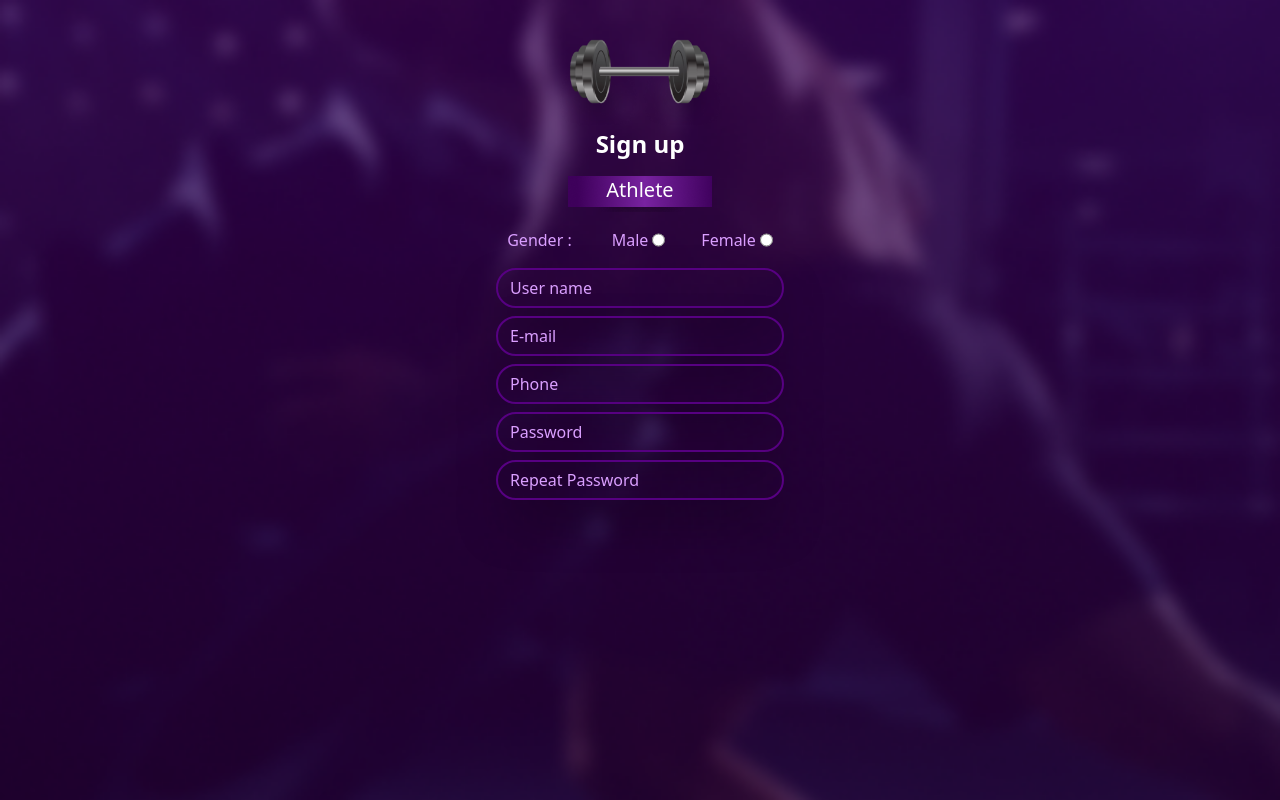
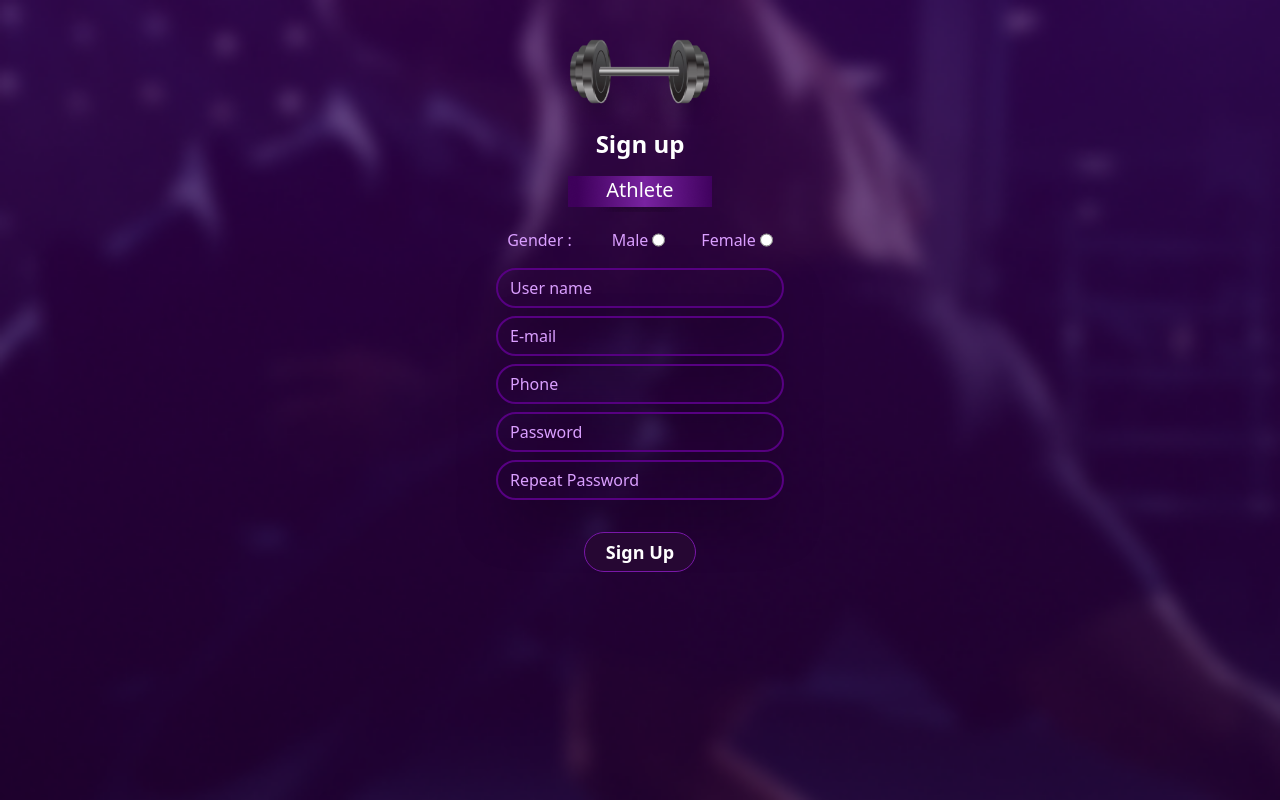
Before and after one commit to raha-mtlbi/Fitness, a React (Vite) app: page /athleteSignup in a window 1280 px wide. Built offline with nearby package versions, Linux system fonts and the light colour scheme.

Commit message:
login and signup button

```diff
--- a/src/pages/AthleteSignup.jsx
+++ b/src/pages/AthleteSignup.jsx
@@ -48,6 +48,10 @@ export default function AthleteSignup() {
         <Input placeholder={"Password"} />
         <Input placeholder={"Repeat Password"} />
       </div>
+
+      <button className="text-white text-lg font-bold bg-[#260733] border border-[#7917A8] rounded-full w-28 h-10 m-4">
+        Sign Up
+      </button>
     </div>
   );
 }
--- a/src/pages/CoachSignup.jsx
+++ b/src/pages/CoachSignup.jsx
@@ -48,6 +48,10 @@ export default function CoachSignup() {
         <Input placeholder={"Password"} />
         <Input placeholder={"Repeat Password"} />
       </div>
+
+      <button className="text-white text-lg font-bold bg-[#260733] border border-[#7917A8] rounded-full w-28 h-10 m-4">
+        Sign Up
+      </button>
     </div>
   );
 }
--- a/src/pages/Login.jsx
+++ b/src/pages/Login.jsx
@@ -13,12 +13,18 @@ export default function Login() {
       <div className="flex flex-col gap-4">
         <Input placeholder={"E-mail / User name"} />
         <Input placeholder={"Password"} />
+
+        <div className="flex flex-row gap-12">
           <Link
             to="/recoveryPassword"
             className="text-[#DA9FFF] text-base text-left p-2"
           >
             Recovery Password
           </Link>
+          <button className="text-white text-lg font-bold bg-[#260733] border border-[#7917A8] rounded-full w-20 h-10">
+            Login
+          </button>
+        </div>
       </div>
     </div>
   );
```
Lines whose indentation alone changed are shown as unchanged.
